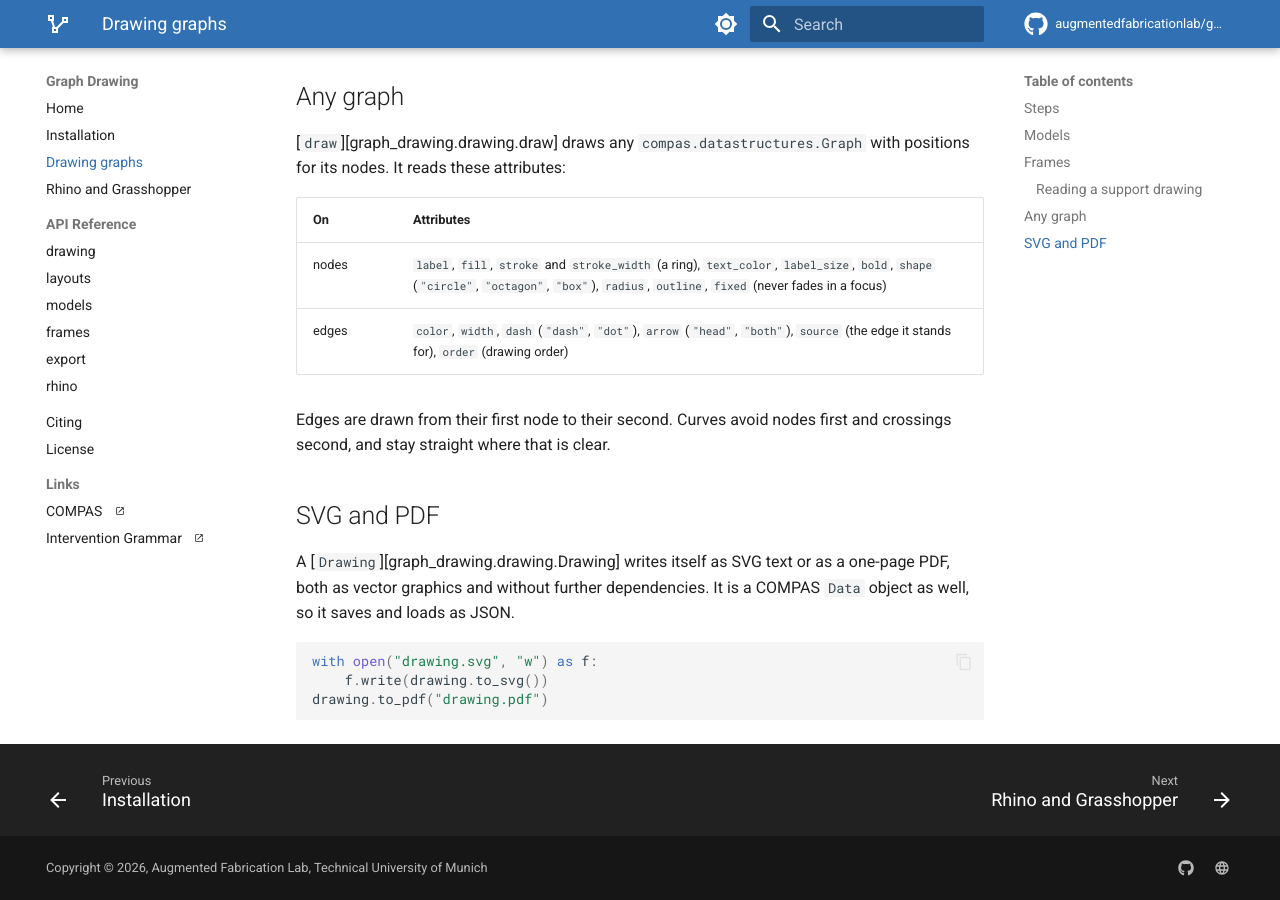
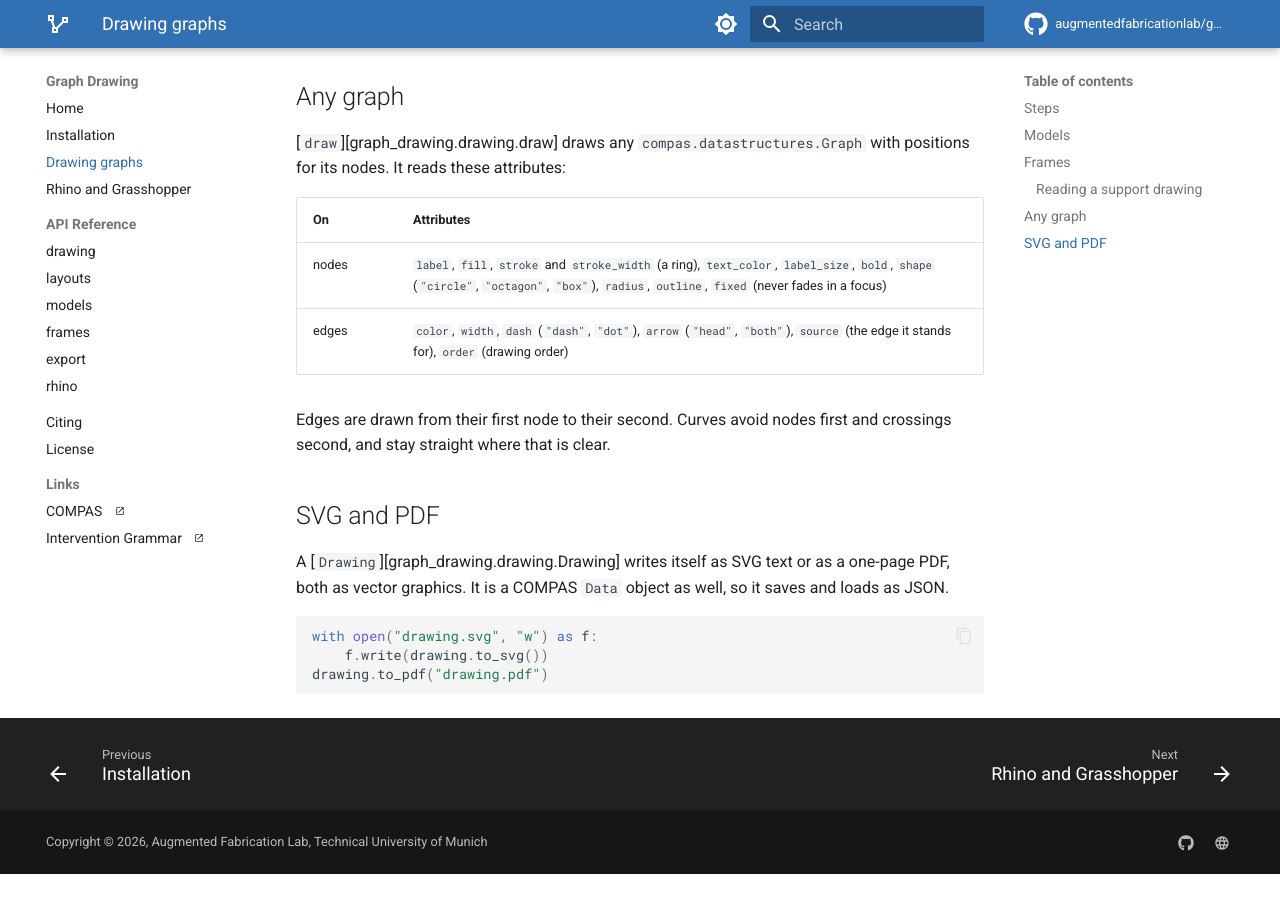
Before and after one commit to augmentedfabricationlab/graph_drawing, an MkDocs documentation site: the page built from docs/usage.md, in a window 1280 px wide and 900 px high, scrolled down 3065 px. Built offline with MkDocs 1.6.1 and Material for MkDocs 9.7.7, drawn with Linux system fonts in a browser that asks for light colours; comment, search, counter and statistics services are not loaded; the version menu is left out; after the commit the page ends 3939 px from its top, so only the background shows below that.

Commit message:
Shorter wording

````diff
--- a/docs/usage.md
+++ b/docs/usage.md
@@ -110,8 +110,8 @@ first and crossings second, and stay straight where that is clear.
 ## SVG and PDF
 
 A [`Drawing`][graph_drawing.drawing.Drawing] writes itself as SVG text or as a
-one-page PDF, both as vector graphics and without further dependencies. It is
-a COMPAS `Data` object as well, so it saves and loads as JSON.
+one-page PDF, both as vector graphics. It is a COMPAS `Data` object as well,
+so it saves and loads as JSON.
 
 ```python
 with open("drawing.svg", "w") as f:
````
Also changed, not shown: docs/index.md (+1 -2 lines), CHANGELOG.rst, README.rst, 2 other files.
